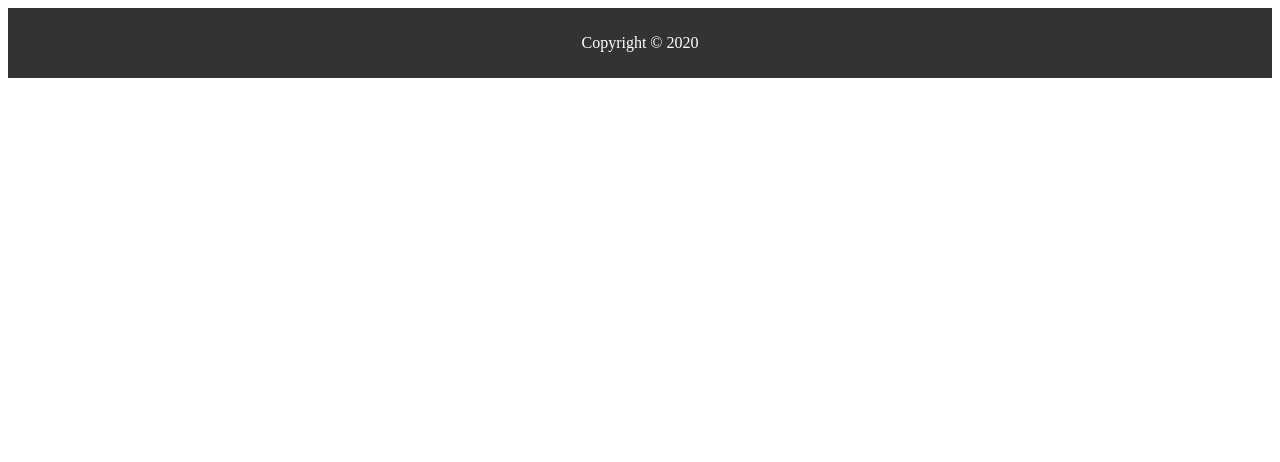
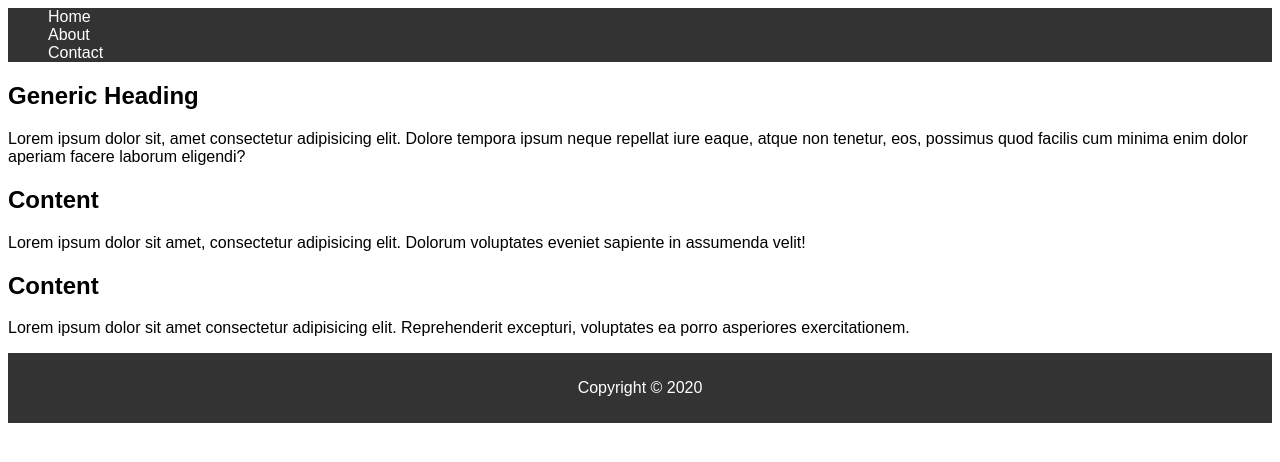
Before and after one commit to ezrathedev/CBC10, a plain HTML site: page week3/flex.html in a window 1280 px wide. Drawn offline with Linux system fonts and the light colour scheme.

Commit message:
working on homework two week 3

```diff
--- a/week3/flex.css
+++ b/week3/flex.css
@@ -1,20 +1,20 @@
-/*
+body{
+    font-family: sans-serif;
+}
 
-li {
-    list-style:none;
-    padding:  3px;
-    list-style-position: inherit;
+nav{
+    display: flex;
+    align-content:flex-start;
+    flex-direction: row ;
 }
-header {
-    display: flex;
-   padding: 3px;
-    height: 2vh;
-    align-items: center;
-    justify-content: center;
+nav ul{
+    list-style-type: none; /*this is used to take the bullets away*/
+    width:100%;
+    margin:0 auto;
     background: #333333;
-    color:#fff;
-    position: sticky;
-} */
+    color: #fff;
+}
+
 
 footer {
     display: flex;
@@ -24,39 +24,7 @@ footer {
     color: #fff;
     padding:10px;
     height:50%;
+}
+#showcase {
 
 }
-/* div{
-    padding: 2%;
-    font-size: 1em;
-    border: blue solid 1px;
-    display: flex;
-    flex-direction:flex-end;
-    justify-content:flex-end;
-    align-items: flex-end;
-    flex-wrap: wrap;
-    flex-basis: auto;
-    width: 50%;
-
-}
- div{
-    background-color: darkturquoise;
-    flex-grow: 1;
-}
-
-#underline {
-    font-style: underline;
-}
-
-/* div.left {
-    display: flex;
-    width:50%;
-    flex-direction: row-reverse;
-    justify-content: flex-start; */
-/* } */
-/* div.card1 {
-    flex-direction: row;
-    flex-basis: auto;
-    flex: flex-start;
-
-} */
--- a/week3/flex.html
+++ b/week3/flex.html
@@ -2,14 +2,53 @@
 <html lang="en">
 	<head>
 		<meta charset="UTF-8">
-    <meta name="viewport" content="width=device-width, initial-scale=1.0">
+		<meta name="viewport" content="width=device-width, initial-scale=1.0" />
         <link rel="stylesheet" href="flex.css">
         <title>Document</title>
 	</head>
 	<body>
+		<nav>
+			<ul>
+				<li>Home</li>
+				<li>About</li>
+				<li>Contact</li>
+			</ul>
+		</nav>
 
+		<section id="showcase">
+			<h1>Generic Heading</h1>
+			<p>
+				Lorem ipsum dolor sit, amet consectetur adipisicing elit. Dolore tempora
+				ipsum neque repellat iure eaque, atque non tenetur, eos, possimus quod
+				facilis cum minima enim dolor aperiam facere laborum eligendi?
+			</p>
+		</section>
 
-    <footer> <!--this is the footer of the page-->
+		<section class="info info-1">
+			<div class="img"></div>
+
+			<div class="content">
+				<h2>Content</h2>
+				<p>
+					Lorem ipsum dolor sit amet, consectetur adipisicing elit. Dolorum
+					voluptates eveniet sapiente in assumenda velit!
+				</p>
+			</div>
+		</section>
+
+		<section class="info info-2">
+			<div class="content">
+				<h2>Content</h2>
+				<p>
+					Lorem ipsum dolor sit amet consectetur adipisicing elit. Reprehenderit
+					excepturi, voluptates ea porro asperiores exercitationem.
+				</p>
+			</div>
+
+			<div class="img"></div>
+		</section>
+
+		<footer>
 			<p>Copyright &copy; 2020</p>
 		</footer>
 	</body>
```
Lines whose indentation alone changed are shown as unchanged.
